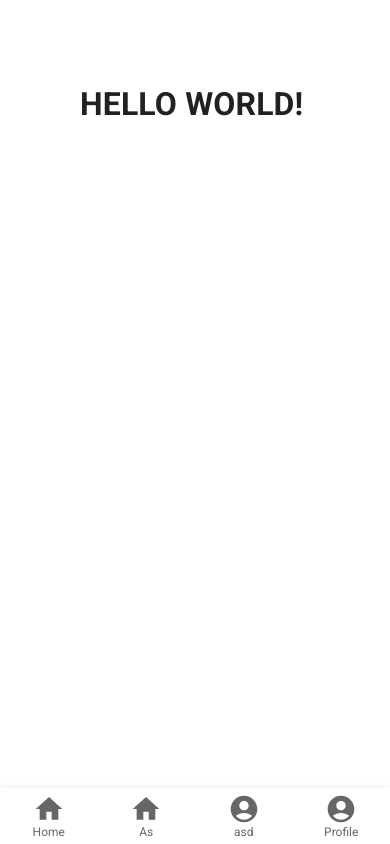
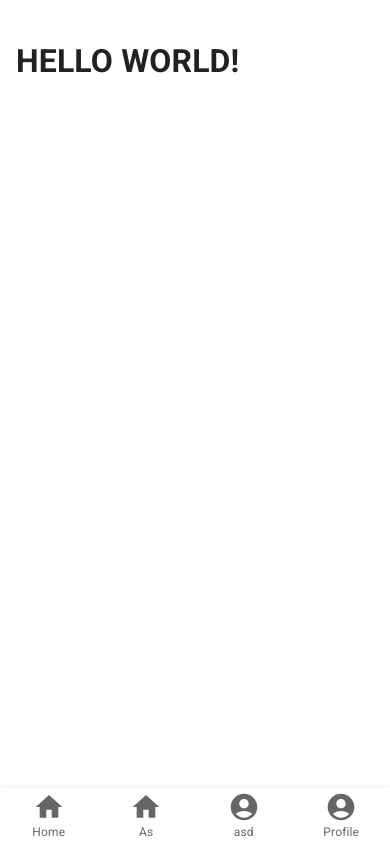
Before and after one commit to gijo57/climbing-app, a React (Create React App) app in the folder frontend/: page / in a window 390 px wide. Built offline with nearby package versions, Linux system fonts and the light colour scheme; no server answers.

Commit message:
small style fixes and mobile nav bar links

```diff
--- a/frontend/src/App.jsx
+++ b/frontend/src/App.jsx
@@ -13,8 +13,11 @@ import styled from 'styled-components';
 
 const Content = styled.div`
   margin: 0;
-  padding: 5em;
+  padding: 3em;
   height: 100vh;
+  @media screen and (max-width: 600px) {
+    padding: 1em;
+  }
 `;
 
 const App = () => {
--- a/frontend/src/components/BottomNavBar.jsx
+++ b/frontend/src/components/BottomNavBar.jsx
@@ -4,6 +4,7 @@ import Paper from '@mui/material/Paper';
 import AccountCircleIcon from '@mui/icons-material/AccountCircle';
 import HomeIcon from '@mui/icons-material/Home';
 import { styled as MUIstyled } from '@mui/material/styles';
+import { Link } from 'react-router-dom';
 import styled from 'styled-components';
 
 const BottomNav = MUIstyled(Paper)`
@@ -23,13 +24,25 @@ const BottomNavBar = () => {
       elevation={3}
     >
       <BottomNavigation showLabels sx={{ top: 'auto', bottom: 0 }}>
-        <BottomNavAction label="Home" icon={<HomeIcon fontSize="inherit" />} />
-        <BottomNavAction label="As" icon={<HomeIcon fontSize="inherit" />} />
         <BottomNavAction
+          component={Link}
+          to="/"
+          label="Home"
+          icon={<HomeIcon fontSize="inherit" />}
+        />
+        <BottomNavAction
+          component={Link}
+          label="As"
+          icon={<HomeIcon fontSize="inherit" />}
+        />
+        <BottomNavAction
+          component={Link}
           label="asd"
           icon={<AccountCircleIcon fontSize="inherit" />}
         />
         <BottomNavAction
+          component={Link}
+          to="/profile"
           label="Profile"
           icon={<AccountCircleIcon fontSize="inherit" />}
         />
--- a/frontend/src/components/Dashboard.jsx
+++ b/frontend/src/components/Dashboard.jsx
@@ -2,7 +2,7 @@ const Dashboard = () => {
   return (
     <div>
       {/* Remove inline styles!! */}
-      <h1 style={{ margin: '0' }}>HELLO WORLD!</h1>
+      <h1>HELLO WORLD!</h1>
     </div>
   );
 };
--- a/frontend/src/components/Profile.jsx
+++ b/frontend/src/components/Profile.jsx
@@ -14,7 +14,13 @@ const Profile = () => {
     getUser();
   }, []);
 
-  return user && <div>Hola {user.firstName}</div>;
+  return (
+    user && (
+      <div>
+        <h1>Hola</h1>
+      </div>
+    )
+  );
 };
 
 export default Profile;
```
Also changed, not shown: 1 other file (tests, documents, lock files or other folders).
